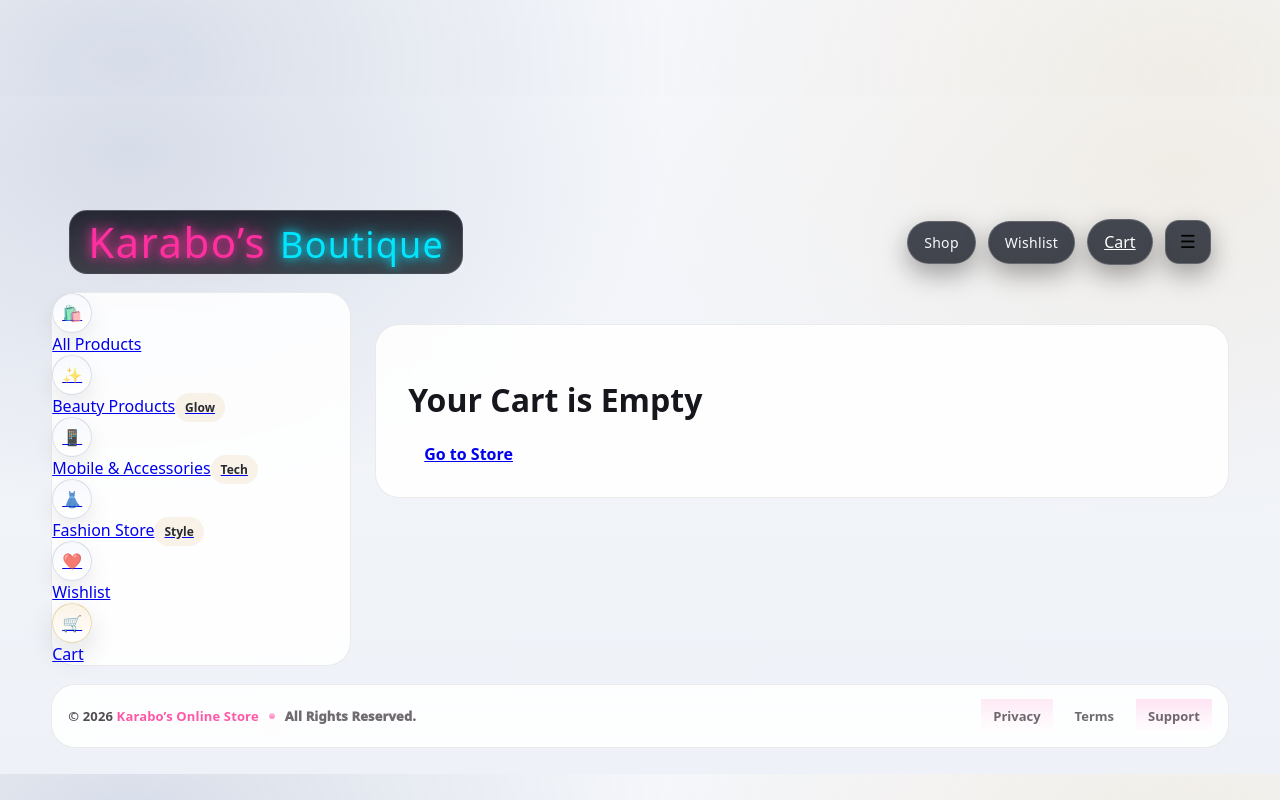
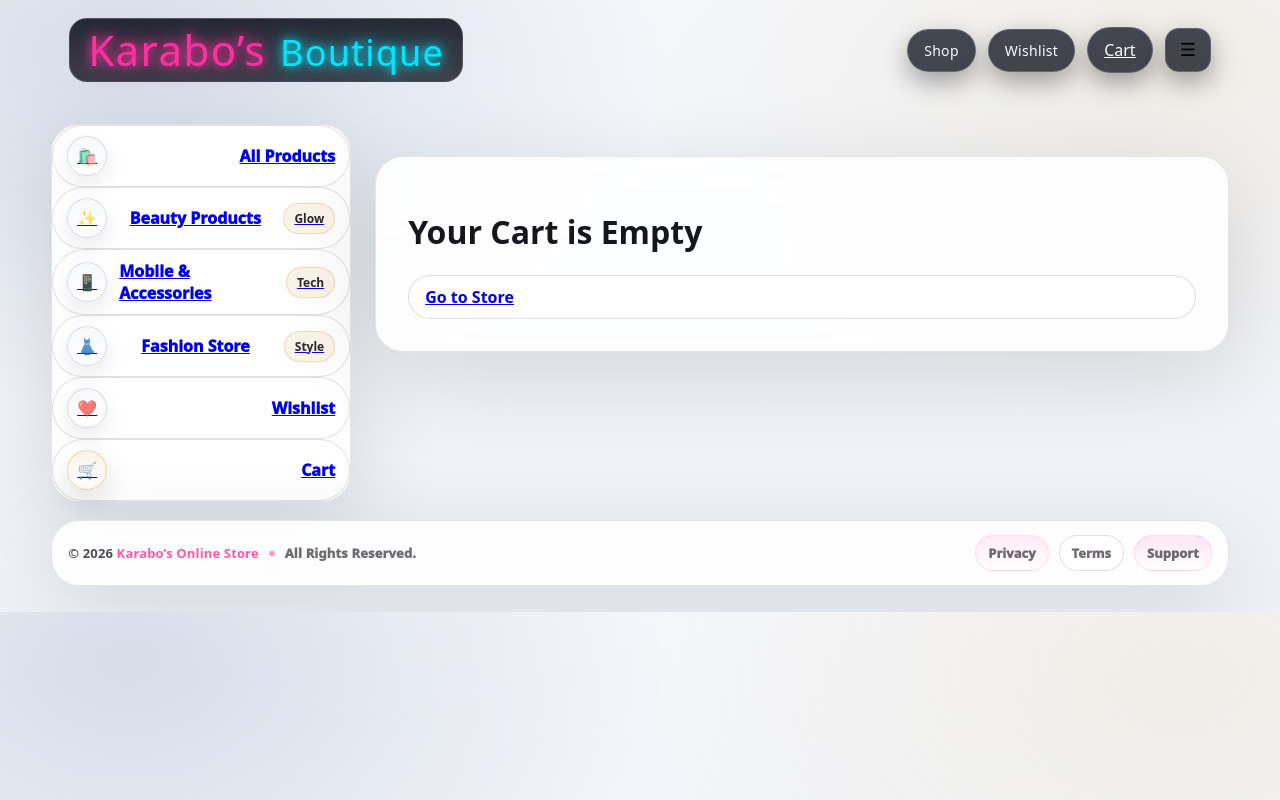
Before and after one commit to yvesf022/kkkkkk, a Next.js app: page /cart in a window 1280 px wide. Built offline with nearby package versions, Linux system fonts and the light colour scheme.

Commit message:
fix: restore global UI styles and correct page vertical offset

```diff
--- a/styles/globals.css
+++ b/styles/globals.css
@@ -1,6 +1,5 @@
 /* =========================================================
-   Karabo’s Online Store — Global Styles
-   FLOW SIDEBAR LAYOUT (DEPLOY SAFE)
+   GLOBAL STYLES — PRODUCTION SAFE
    ========================================================= */
 
 :root {
@@ -13,6 +12,7 @@
 
   --text: rgba(12, 14, 20, 0.96);
   --muted: rgba(12, 14, 20, 0.65);
+  --muted2: rgba(12, 14, 20, 0.45);
 
   --accent: #ff228c;
 }
@@ -28,14 +28,13 @@ html,
 body {
   margin: 0;
   padding: 0;
-  overflow-x: hidden;
   font-family: ui-sans-serif, system-ui, -apple-system, BlinkMacSystemFont;
   color: var(--text);
   background:
     radial-gradient(900px 600px at 10% 8%, rgba(45, 72, 126, 0.15), transparent 60%),
     radial-gradient(900px 600px at 92% 10%, rgba(214, 170, 92, 0.12), transparent 60%),
     linear-gradient(180deg, var(--bg), var(--bg2));
-  padding-top: var(--headerH);
+  overflow-x: hidden;
 }
 
 /* Container */
@@ -45,7 +44,7 @@ body {
 }
 
 /* =========================================================
-   FLOW LAYOUT GRID (THIS IS THE KEY)
+   LAYOUT
    ========================================================= */
 
 .pageGrid {
@@ -53,14 +52,13 @@ body {
   grid-template-columns: var(--sidebarW) 1fr;
   gap: var(--gap);
   align-items: start;
+  padding-top: 24px; /* ✅ SINGLE vertical offset */
 }
 
-/* Content column */
 .pageContent {
   min-width: 0;
 }
 
-/* Mobile */
 @media (max-width: 980px) {
   .pageGrid {
     grid-template-columns: 1fr;
@@ -68,21 +66,40 @@ body {
 }
 
 /* =========================================================
-   UI ELEMENTS
+   UI COMPONENTS (THIS FIXES “HTML LOOK”)
    ========================================================= */
 
 .glass {
-  background: rgba(255, 255, 255, 0.88);
+  background: rgba(255, 255, 255, 0.92);
   backdrop-filter: blur(14px);
-  border-radius: 24px;
-  border: 1px solid rgba(0, 0, 0, 0.08);
+  border-radius: 28px;
+  border: 1px solid rgba(12, 14, 20, 0.10);
+  box-shadow: 0 24px 90px rgba(12, 14, 20, 0.12);
+}
+
+.pill {
+  display: flex;
+  align-items: center;
+  justify-content: space-between;
+  gap: 12px;
+  padding: 10px 14px;
+  border-radius: 999px;
+  font-weight: 1000;
+  background: rgba(255,255,255,0.92);
+  border: 1px solid rgba(12,14,20,0.12);
+  transition: background .15s ease, box-shadow .15s ease;
+}
+
+.pill:hover {
+  background: rgba(246,248,252,1);
 }
 
 .btn {
   border-radius: 999px;
   padding: 10px 16px;
-  font-weight: 700;
-  border: none;
+  font-weight: 900;
+  border: 1px solid rgba(12,14,20,0.14);
+  background: white;
   cursor: pointer;
 }
 
@@ -90,7 +107,8 @@ body {
   font-size: 12px;
   padding: 6px 10px;
   border-radius: 999px;
-  background: rgba(255, 34, 140, 0.14);
-  color: #ff228c;
-  font-weight: 700;
+  font-weight: 800;
+  border: 1px solid rgba(214, 170, 92, 0.38);
+  background: rgba(214, 170, 92, 0.14);
+  color: rgba(12,14,20,0.88);
 }
```
